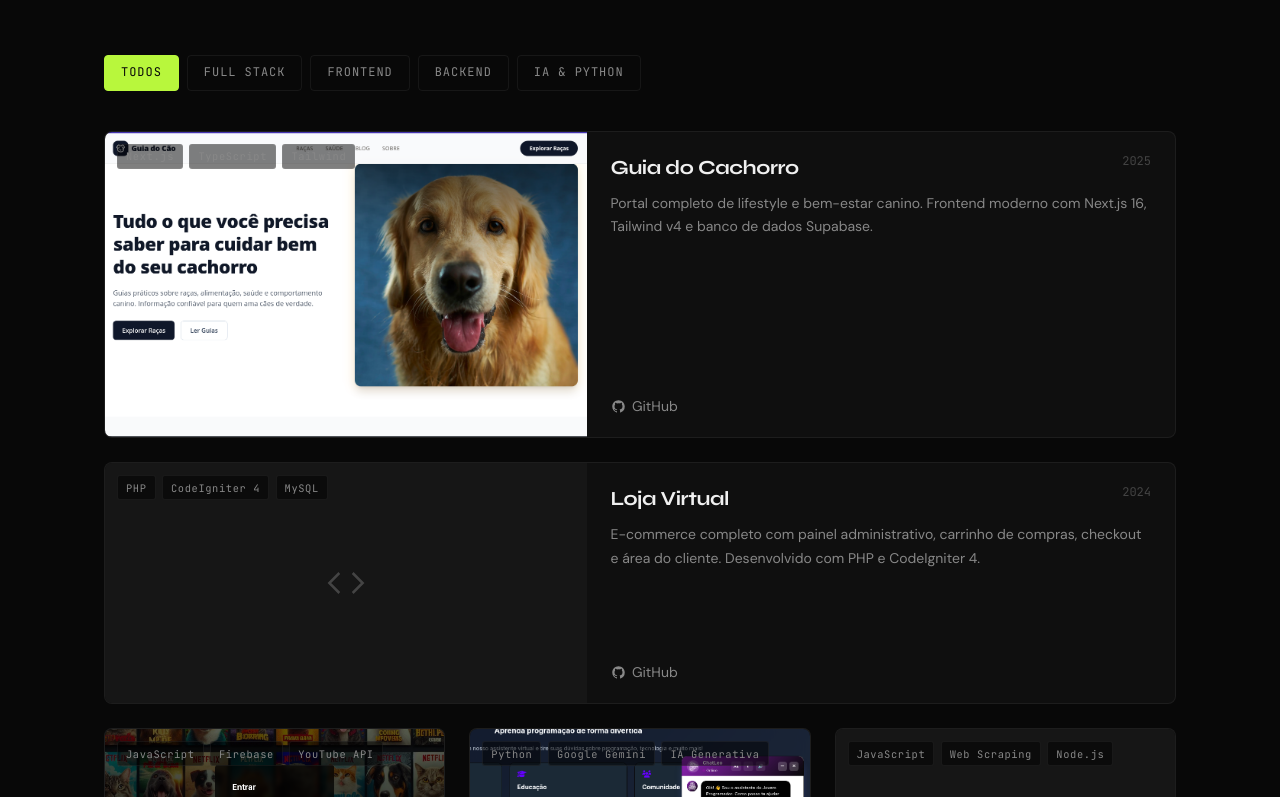
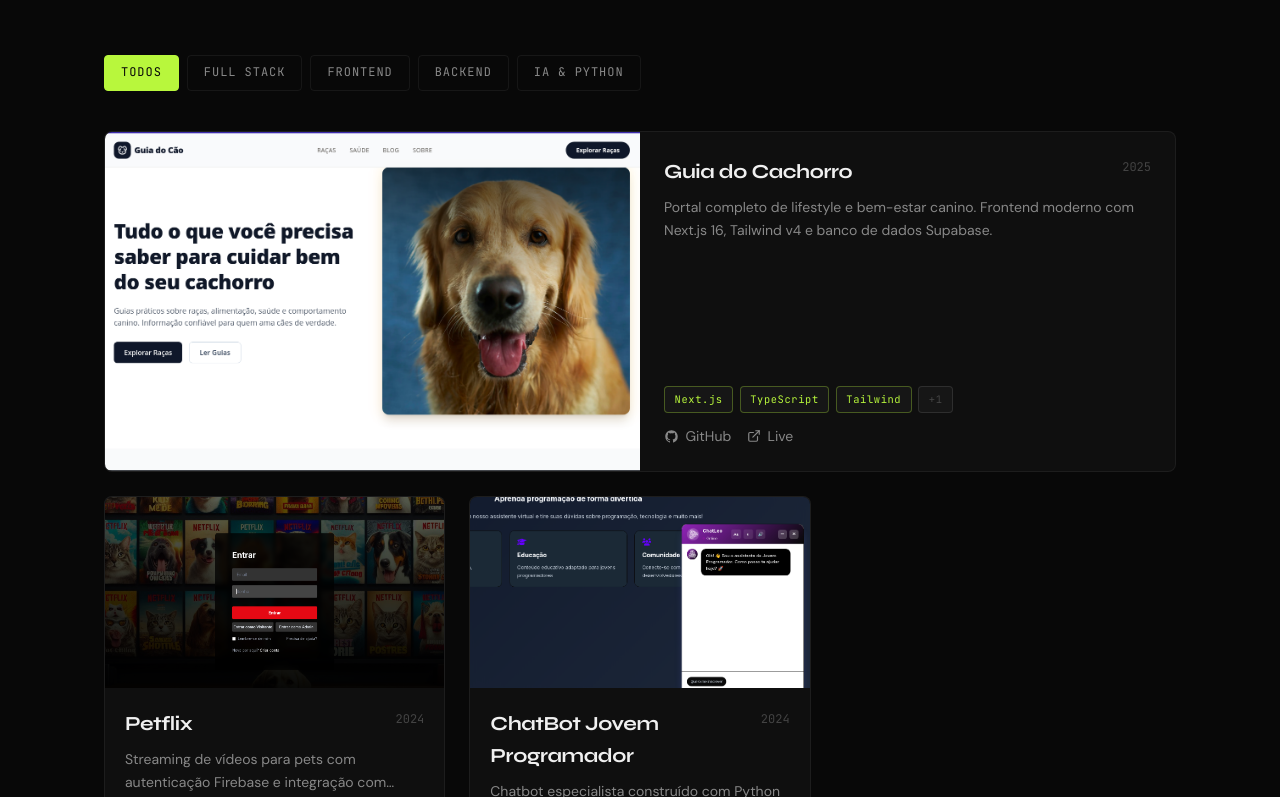
Before and after one commit to moaaskt/moa_dev, a React (Vite) app: page / in a window 1280 px wide. Shown: the part 1803-2600 px from the top of the page. Built offline with nearby package versions, Linux system fonts and the light colour scheme.

Commit message:
refactor: enhance ProjectCard UI with tag counters and improved layout, and optimize hero canvas initialization

```diff
--- a/index.html
+++ b/index.html
@@ -18,6 +18,8 @@
       href="https://fonts.googleapis.com/css2?family=Syne:wght@700;800&family=DM+Sans:wght@300;400;500&family=JetBrains+Mono:wght@400&display=swap"
       rel="stylesheet"
     />
+    <!-- Devicons -->
+    <link rel="stylesheet" href="https://cdn.jsdelivr.net/gh/devicons/devicon@latest/devicon.min.css" />
 
   </head>
   <body>
--- a/src/components/sections/Projects.jsx
+++ b/src/components/sections/Projects.jsx
@@ -8,8 +8,7 @@ export default function Projects() {
   const [activeFilter, setActiveFilter] = useState('all');
 
   const filtered = projects
-    .filter((p) => activeFilter === 'all' || p.category === activeFilter)
-    .sort((a, b) => (b.featured ? 1 : 0) - (a.featured ? 1 : 0));
+    .filter((p) => activeFilter === 'all' || p.category === activeFilter);
 
   return (
     <section
--- a/src/components/ui/ProjectCard.jsx
+++ b/src/components/ui/ProjectCard.jsx
@@ -9,13 +9,37 @@ function GithubIcon({ size = 15 }) {
   );
 }
 
+const pillStyle = {
+  fontFamily: 'JetBrains Mono, monospace',
+  fontSize: '0.65rem',
+  letterSpacing: '0.06em',
+  color: '#b8f73c',
+  background: '#161616',
+  border: '1px solid rgba(184,247,60,0.3)',
+  padding: '0.25rem 0.6rem',
+  borderRadius: '4px',
+  whiteSpace: 'nowrap',
+};
+
+const extraPillStyle = {
+  fontFamily: 'JetBrains Mono, monospace',
+  fontSize: '0.65rem',
+  letterSpacing: '0.06em',
+  color: 'var(--text-muted)',
+  background: '#161616',
+  border: '1px solid rgba(255,255,255,0.1)',
+  padding: '0.25rem 0.6rem',
+  borderRadius: '4px',
+  whiteSpace: 'nowrap',
+};
+
 function CodePlaceholder() {
   return (
     <div
       style={{
         width: '100%',
         height: '100%',
-        background: 'var(--bg-elevated)',
+        background: '#0f0f0f',
         display: 'flex',
         alignItems: 'center',
         justifyContent: 'center',
@@ -30,115 +54,91 @@ function CodePlaceholder() {
   );
 }
 
-function CardLinks({ github, live }) {
+function TagPills({ tags }) {
+  const visible = tags.slice(0, 3);
+  const extra = tags.length - 3;
   return (
-    <div style={{ display: 'flex', gap: '0.75rem', marginTop: 'auto', paddingTop: '1rem' }}>
-      {github && (
+    <div style={{ display: 'flex', flexWrap: 'wrap', gap: '0.4rem', alignItems: 'center' }}>
+      {visible.map((tag) => (
+        <span key={tag} title={tag} style={pillStyle}>{tag}</span>
+      ))}
+      {extra > 0 && (
+        <span style={extraPillStyle}>+{extra}</span>
+      )}
+    </div>
+  );
+}
+
+function LinkButton({ href, label, icon }) {
+  const [hovered, setHovered] = useState(false);
+  return (
     <a
-          href={github}
+      href={href}
       target="_blank"
       rel="noopener noreferrer"
-          aria-label="Ver no GitHub"
+      aria-label={label}
+      onMouseEnter={() => setHovered(true)}
+      onMouseLeave={() => setHovered(false)}
       style={{
         display: 'inline-flex',
         alignItems: 'center',
         gap: '0.4rem',
         fontFamily: 'DM Sans, sans-serif',
         fontSize: 'var(--text-sm)',
-            color: 'var(--text-secondary)',
+        color: hovered ? 'var(--accent)' : 'var(--text-secondary)',
         transition: 'color 0.25s ease',
-          }}
-          onMouseEnter={(e) => (e.currentTarget.style.color = 'var(--accent)')}
-          onMouseLeave={(e) => (e.currentTarget.style.color = 'var(--text-secondary)')}
-        >
-          <GithubIcon size={15} />
-          GitHub
-        </a>
-      )}
-      {live && (
-        <a
-          href={live}
-          target="_blank"
-          rel="noopener noreferrer"
-          aria-label="Ver projeto ao vivo"
-          style={{
-            display: 'inline-flex',
-            alignItems: 'center',
-            gap: '0.4rem',
-            fontFamily: 'DM Sans, sans-serif',
-            fontSize: 'var(--text-sm)',
-            color: 'var(--text-secondary)',
-            transition: 'color 0.25s ease',
-          }}
-          onMouseEnter={(e) => (e.currentTarget.style.color = 'var(--accent)')}
-          onMouseLeave={(e) => (e.currentTarget.style.color = 'var(--text-secondary)')}
-        >
-          <ExternalLink size={14} />
-          Live
-        </a>
-      )}
-    </div>
-  );
-}
-
-function TagPills({ tags }) {
-  return (
-    <div style={{ display: 'flex', gap: '0.4rem', flexWrap: 'wrap' }}>
-      {tags.slice(0, 3).map((tag) => (
-        <span
-          key={tag}
-          style={{
-            fontFamily: 'JetBrains Mono, monospace',
-            fontSize: '0.65rem',
-            letterSpacing: '0.06em',
-            color: 'var(--text-secondary)',
-            background: 'rgba(0,0,0,0.5)',
-            border: '1px solid var(--border)',
-            padding: '0.2rem 0.5rem',
-            borderRadius: '3px',
+        textDecoration: 'none',
       }}
     >
-          {tag}
-        </span>
-      ))}
-    </div>
+      {icon}
+      {label}
+    </a>
   );
 }
 
 export default function ProjectCard({ project, featured = false }) {
   const [hovered, setHovered] = useState(false);
 
-  const cardStyle = {
+  const wrapperStyle = {
     background: 'var(--bg-secondary)',
     border: `1px solid ${hovered ? 'var(--border-accent)' : 'var(--border)'}`,
     borderRadius: '8px',
     overflow: 'hidden',
     display: 'flex',
     flexDirection: featured ? 'row' : 'column',
+    height: '100%',
+    ...(featured ? { minHeight: '280px' } : {}),
     transform: hovered ? 'translateY(-4px)' : 'translateY(0)',
     boxShadow: hovered ? '0 0 30px var(--accent-glow)' : 'none',
     transition: 'border-color 0.25s ease, transform 0.25s ease, box-shadow 0.25s ease',
     cursor: 'default',
   };
 
-  const imageContainerStyle = {
+  const imageWrapperStyle = featured
+    ? {
+        flexShrink: 0,
+        width: '50%',
+        alignSelf: 'stretch',
+        overflow: 'hidden',
         position: 'relative',
+      }
+    : {
+        width: '100%',
+        aspectRatio: '16/9',
         flexShrink: 0,
-    ...(featured
-      ? { width: '45%', minHeight: '240px' }
-      : { aspectRatio: '16/9', width: '100%' }),
         overflow: 'hidden',
+        position: 'relative',
       };
 
   return (
     <div
-      style={cardStyle}
+      style={wrapperStyle}
       onMouseEnter={() => setHovered(true)}
       onMouseLeave={() => setHovered(false)}
       className={featured ? 'project-card-featured' : ''}
     >
-      {/* Image */}
-      <div style={imageContainerStyle}>
+      {/* Image / Placeholder */}
+      <div style={imageWrapperStyle}>
         {project.image ? (
           <>
             <img
@@ -148,6 +148,7 @@ export default function ProjectCard({ project, featured = false }) {
                 width: '100%',
                 height: '100%',
                 objectFit: 'cover',
+                display: 'block',
                 transform: hovered ? 'scale(1.03)' : 'scale(1)',
                 transition: 'transform 0.4s ease',
               }}
@@ -159,28 +160,35 @@ export default function ProjectCard({ project, featured = false }) {
                 background: 'rgba(0,0,0,0.4)',
                 opacity: hovered ? 1 : 0,
                 transition: 'opacity 0.25s ease',
+                pointerEvents: 'none',
               }}
             />
           </>
         ) : (
           <CodePlaceholder />
         )}
-        {/* Tags overlay */}
-        <div style={{ position: 'absolute', top: '0.75rem', left: '0.75rem' }}>
-          <TagPills tags={project.tags} />
-        </div>
       </div>
 
       {/* Content */}
       <div
         style={{
-          padding: '1.25rem 1.5rem',
+          padding: featured ? '1.5rem' : '1.25rem',
           display: 'flex',
           flexDirection: 'column',
           flex: 1,
+          minWidth: 0,
         }}
       >
-        <div style={{ display: 'flex', alignItems: 'flex-start', justifyContent: 'space-between', marginBottom: '0.5rem' }}>
+        {/* Title + Year */}
+        <div
+          style={{
+            display: 'flex',
+            alignItems: 'flex-start',
+            justifyContent: 'space-between',
+            gap: '0.5rem',
+            marginBottom: '0.5rem',
+          }}
+        >
           <h3
             style={{
               fontFamily: 'Syne, sans-serif',
@@ -188,6 +196,7 @@ export default function ProjectCard({ project, featured = false }) {
               fontSize: 'var(--text-lg)',
               color: 'var(--text-primary)',
               letterSpacing: '-0.02em',
+              margin: 0,
             }}
           >
             {project.title}
@@ -197,14 +206,15 @@ export default function ProjectCard({ project, featured = false }) {
               fontFamily: 'JetBrains Mono, monospace',
               fontSize: 'var(--text-xs)',
               color: 'var(--text-muted)',
-              marginLeft: '0.5rem',
               flexShrink: 0,
+              paddingTop: '2px',
             }}
           >
             {project.year}
           </span>
         </div>
 
+        {/* Description */}
         <p
           style={{
             fontFamily: 'DM Sans, sans-serif',
@@ -212,22 +222,54 @@ export default function ProjectCard({ project, featured = false }) {
             color: 'var(--text-secondary)',
             lineHeight: 1.65,
             display: '-webkit-box',
-            WebkitLineClamp: 2,
+            WebkitLineClamp: featured ? 3 : 2,
             WebkitBoxOrient: 'vertical',
             overflow: 'hidden',
-            marginBottom: '0.5rem',
+            margin: 0,
           }}
         >
           {project.description}
         </p>
 
-        <CardLinks github={project.links.github} live={project.links.live} />
+        {/* Footer: tags above, links below */}
+        <div
+          style={{
+            marginTop: 'auto',
+            paddingTop: '1rem',
+            display: 'flex',
+            flexDirection: 'column',
+            gap: '0.75rem',
+          }}
+        >
+          <TagPills tags={project.tags} />
+          <div style={{ display: 'flex', alignItems: 'center', gap: '1rem' }}>
+            {project.links.github && (
+              <LinkButton
+                href={project.links.github}
+                label="GitHub"
+                icon={<GithubIcon size={15} />}
+              />
+            )}
+            {project.links.live && (
+              <LinkButton
+                href={project.links.live}
+                label="Live"
+                icon={<ExternalLink size={14} />}
+              />
+            )}
+          </div>
+        </div>
       </div>
 
       <style>{`
         @media (max-width: 767px) {
-          .project-card-featured { flex-direction: column !important; }
-          .project-card-featured > div:first-child { width: 100% !important; aspect-ratio: 16/9; min-height: unset !important; }
+          .project-card-featured {
+            flex-direction: column !important;
+          }
+          .project-card-featured > div:first-child {
+            width: 100% !important;
+            aspect-ratio: 16/9 !important;
+          }
         }
       `}</style>
     </div>
--- a/src/data/projects.js
+++ b/src/data/projects.js
@@ -13,23 +13,9 @@ export const projects = [
     featured: true,
     links: {
       github: 'https://github.com/moaaskt/guiadocachorro',
-      live: null,
+      live: 'https://guiadocachorro.vercel.app/',
     },
     year: 2025,
-  },
-  {
-    id: 'loja-virtual',
-    title: 'Loja Virtual',
-    description: 'E-commerce completo com painel administrativo, carrinho de compras, checkout e área do cliente. Desenvolvido com PHP e CodeIgniter 4.',
-    image: null,
-    tags: ['PHP', 'CodeIgniter 4', 'MySQL', 'Bootstrap'],
-    category: 'fullstack',
-    featured: true,
-    links: {
-      github: 'https://github.com/moaaskt/loja-virtual-codeigniter',
-      live: null,
-    },
-    year: 2024,
   },
   {
     id: 'petflix',
@@ -41,7 +27,7 @@ export const projects = [
     featured: false,
     links: {
       github: 'https://github.com/moaaskt/petflix',
-      live: 'https://flixpet.netlify.app/',
+      live: 'https://petflix-neon.vercel.app/#/home',
     },
     year: 2024,
   },
@@ -55,6 +41,20 @@ export const projects = [
     featured: false,
     links: {
       github: 'https://github.com/moaaskt/ChatJovemProgramador-staging',
+      live: 'https://chatjovemprogramador.up.railway.app/',
+    },
+    year: 2024,
+  },
+  {
+    id: 'loja-virtual',
+    title: 'Loja Virtual',
+    description: 'E-commerce completo com painel administrativo, carrinho de compras, checkout e área do cliente. Desenvolvido com PHP e CodeIgniter 4.',
+    image: null,
+    tags: ['PHP', 'CodeIgniter 4', 'MySQL', 'Bootstrap'],
+    category: 'fullstack',
+    featured: true,
+    links: {
+      github: 'https://github.com/moaaskt/loja-virtual-codeigniter',
       live: null,
     },
     year: 2024,
```
Also changed, not shown: src/components/sections/Hero.jsx (+12 -11 lines). Lines whose indentation alone changed are shown as unchanged.
